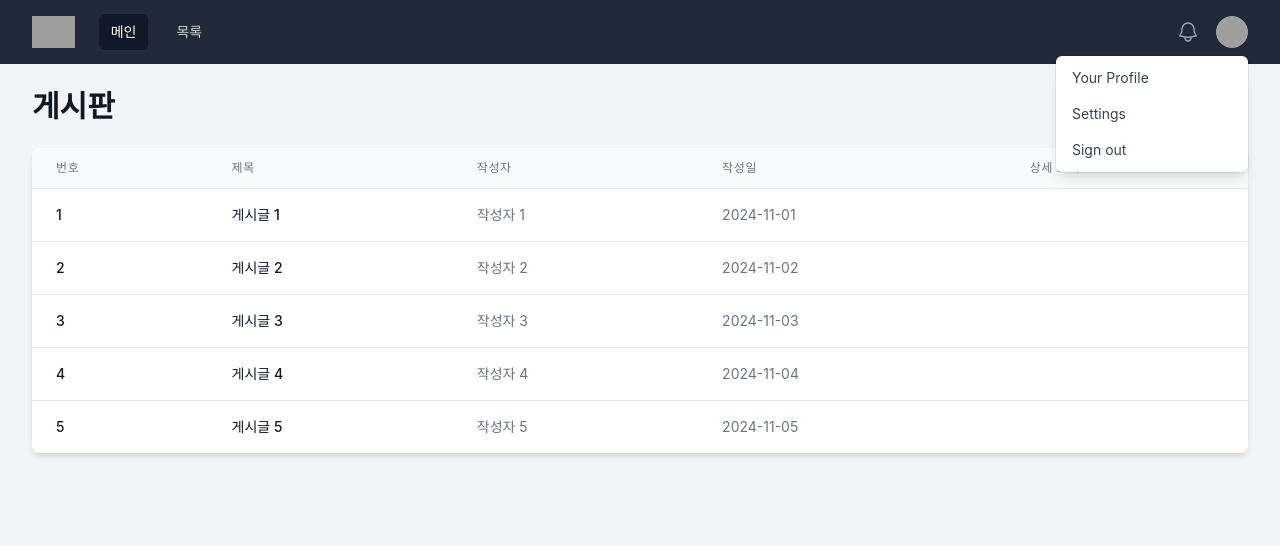
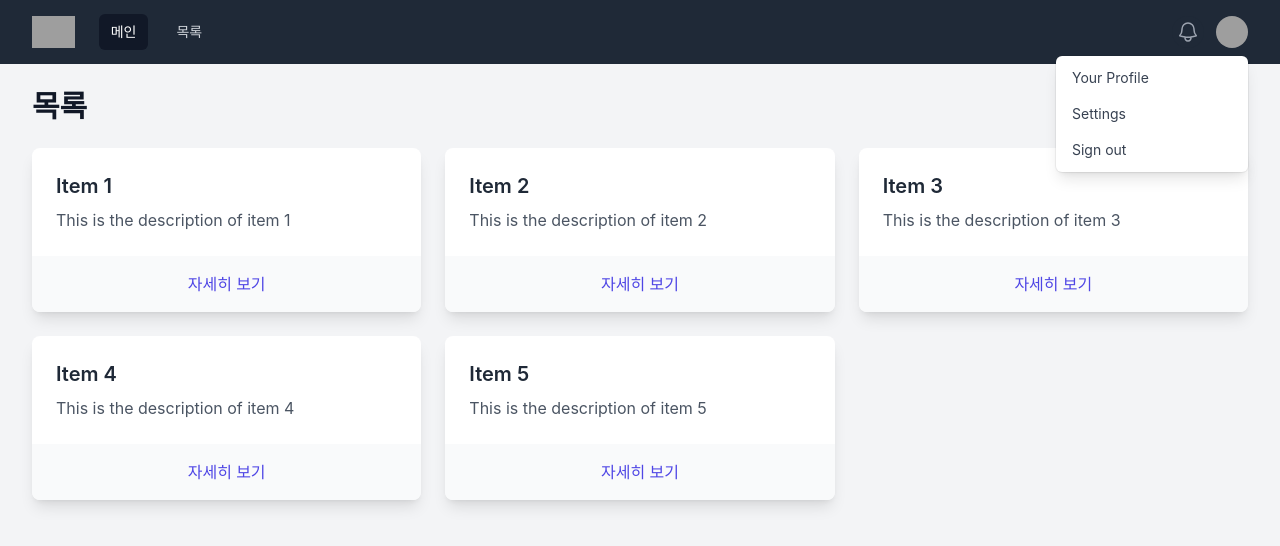
Before and after one commit to tlspak8899/library-project, a React (Create React App) app in the folder src/main/frontend/: page /list in a window 1280 px wide. Shown: the top 546 px of the page. Built offline with nearby package versions, Linux system fonts and the light colour scheme; grey boxes are pictures that could not be loaded.

Commit message:
[2024-11-20] Link 작업 - 2

```diff
--- a/src/main/frontend/src/page/list/List.jsx
+++ b/src/main/frontend/src/page/list/List.jsx
@@ -1,45 +1,33 @@
 import React from 'react';
 
-// 가상의 게시판 데이터
-const posts = [
-    { id: 1, title: '게시글 1', author: '작성자 1', date: '2024-11-01', description: '게시글 1의 내용입니다.' },
-    { id: 2, title: '게시글 2', author: '작성자 2', date: '2024-11-02', description: '게시글 2의 내용입니다.' },
-    { id: 3, title: '게시글 3', author: '작성자 3', date: '2024-11-03', description: '게시글 3의 내용입니다.' },
-    { id: 4, title: '게시글 4', author: '작성자 4', date: '2024-11-04', description: '게시글 4의 내용입니다.' },
-    { id: 5, title: '게시글 5', author: '작성자 5', date: '2024-11-05', description: '게시글 5의 내용입니다.' },
+// 가상의 목록 데이터
+const items = [
+    { id: 1, title: 'Item 1', description: 'This is the description of item 1' },
+    { id: 2, title: 'Item 2', description: 'This is the description of item 2' },
+    { id: 3, title: 'Item 3', description: 'This is the description of item 3' },
+    { id: 4, title: 'Item 4', description: 'This is the description of item 4' },
+    { id: 5, title: 'Item 5', description: 'This is the description of item 5' },
 ];
 
 const List = () => {
     return (
         <div className="min-h-screen bg-gray-100 py-6 px-4 sm:px-6 lg:px-8">
             <div className="max-w-7xl mx-auto">
-                <h1 className="text-3xl font-semibold text-gray-900 mb-6">게시판</h1>
-
-                {/* 게시판 테이블 */}
-                <div className="overflow-x-auto bg-white shadow-md rounded-lg">
-                    <table className="min-w-full divide-y divide-gray-200">
-                        <thead className="bg-gray-50">
-                        <tr>
-                            <th className="px-6 py-3 text-left text-xs font-medium text-gray-500 uppercase tracking-wider">번호</th>
-                            <th className="px-6 py-3 text-left text-xs font-medium text-gray-500 uppercase tracking-wider">제목</th>
-                            <th className="px-6 py-3 text-left text-xs font-medium text-gray-500 uppercase tracking-wider">작성자</th>
-                            <th className="px-6 py-3 text-left text-xs font-medium text-gray-500 uppercase tracking-wider">작성일</th>
-                            <th className="px-6 py-3 text-left text-xs font-medium text-gray-500 uppercase tracking-wider">상세 보기</th>
-                        </tr>
-                        </thead>
-                        <tbody className="bg-white divide-y divide-gray-200">
-                        {posts.map((post) => (
-                            <tr key={post.id}>
-                                <td className="px-6 py-4 text-sm font-medium text-gray-900">{post.id}</td>
-                                <td className="px-6 py-4 text-sm font-medium text-gray-900">{post.title}</td>
-                                <td className="px-6 py-4 text-sm text-gray-500">{post.author}</td>
-                                <td className="px-6 py-4 text-sm text-gray-500">{post.date}</td>
-                                <td className="px-6 py-4 text-sm font-medium text-indigo-600 hover:text-indigo-800">
-                                </td>
-                            </tr>
-                        ))}
-                        </tbody>
-                    </table>
+                <h1 className="text-3xl font-semibold text-gray-900 mb-6">목록</h1>
+                <div className="grid grid-cols-1 sm:grid-cols-2 lg:grid-cols-3 gap-6">
+                    {items.map((item) => (
+                        <div key={item.id} className="bg-white rounded-lg shadow-lg overflow-hidden">
+                            <div className="p-6">
+                                <h2 className="text-xl font-semibold text-gray-800">{item.title}</h2>
+                                <p className="text-gray-600 mt-2">{item.description}</p>
+                            </div>
+                            <div className="bg-gray-50 p-4 text-center">
+                                <button className="text-indigo-600 hover:text-indigo-800 font-medium">
+                                    자세히 보기
+                                </button>
+                            </div>
+                        </div>
+                    ))}
                 </div>
             </div>
         </div>
```
